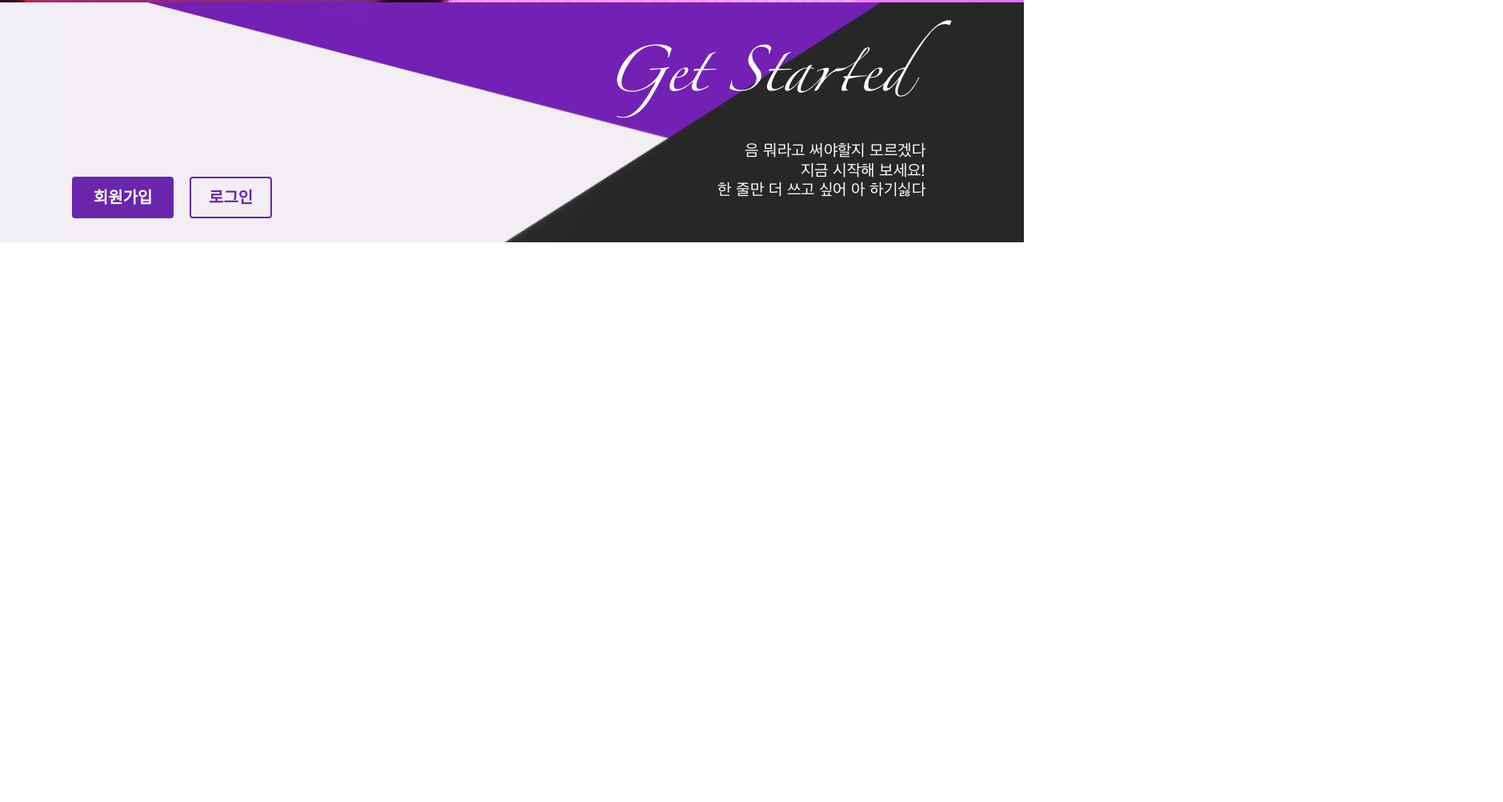
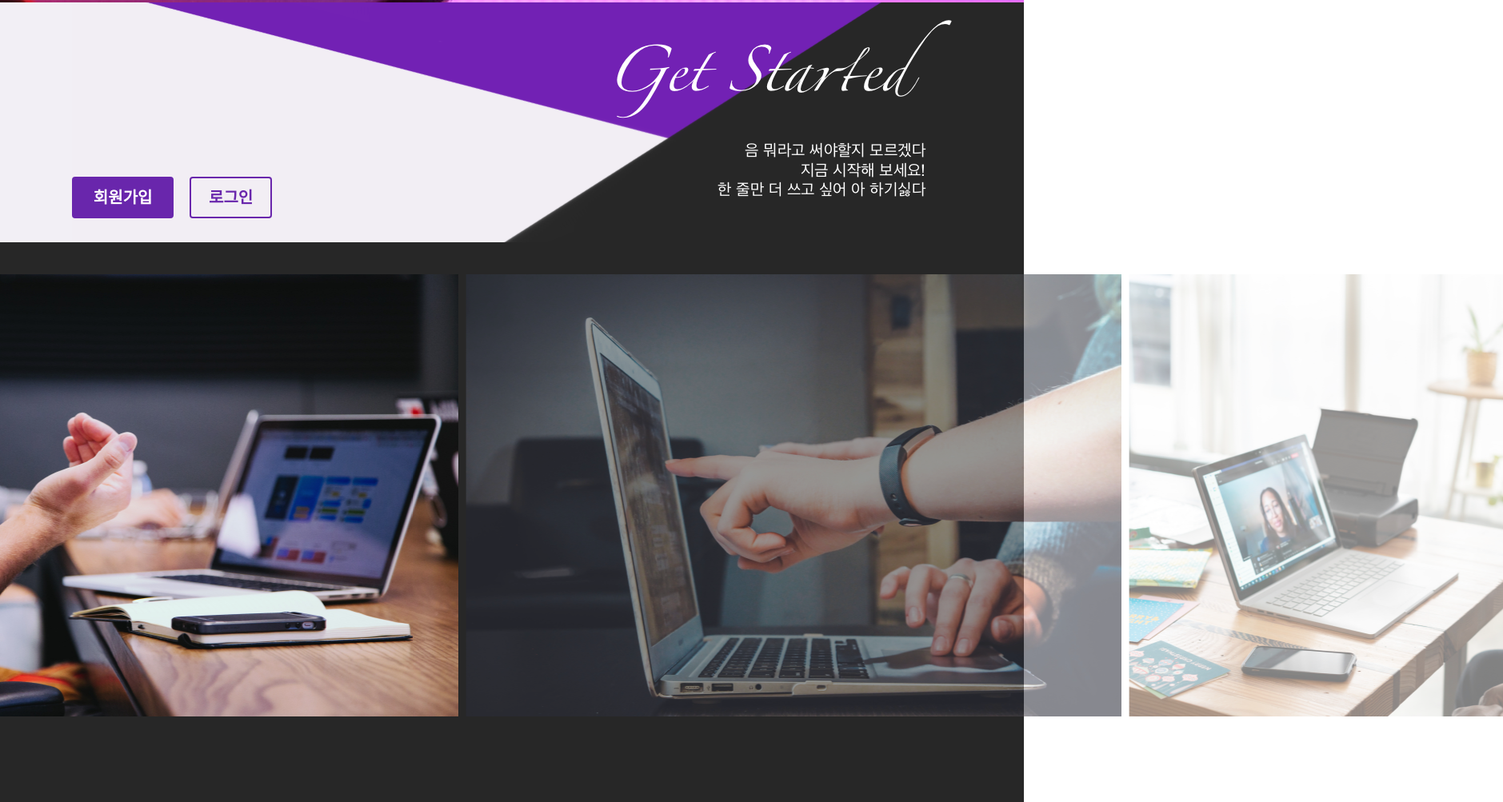
Before and after one commit to YerinKim929/anonymous-web, a plain HTML site: page index.html in a window 1280 px wide. Shown: the part 697-1700 px from the top of the page at 80% size, 1879 px wide, since content can reach past the window. Before the commit the page ends 1500 px from the top, so only its background shows below. Drawn offline with nearby package versions, Linux system fonts and the light colour scheme.

Commit message:
Add picture section

```diff
--- a/css/main.css
+++ b/css/main.css
@@ -165,3 +165,28 @@ header .main-menu ul.menu li a:hover {
 .start .btn-group .btn.sign-in {
   width: 120px;
 }
+
+/* PICTURE */
+.picture {
+  height: 700px;
+  background-color: #272727;
+  position: relative;
+}
+.picture .swiper-container {
+  width: calc(819px * 3 + 20px);
+  height: 553px;
+  position: absolute;
+  top: 40px;
+  left: 50%;
+  margin-left: calc(
+    (819px * 3 + 20px) / -2
+  ); /*마이너스 값으로 가로 너비 절반 만큼의 값 입력 */
+}
+.picture .swiper-slide {
+  opacity: 0.5;
+  transition: opacity 1s;
+  position: relative;
+}
+.picture .swiper-slide-active {
+  opacity: 1;
+}
--- a/index.html
+++ b/index.html
@@ -28,6 +28,13 @@
       referrerpolicy="no-referrer"
     ></script>
     <link rel="stylesheet" href="./css/main.css" />
+
+    <!-- SWIPER -->
+    <link
+      rel="stylesheet"
+      href="https://unpkg.com/swiper@6.8.4/swiper-bundle.min.css"
+    />
+    <script src="https://unpkg.com/swiper@6.8.4/swiper-bundle.min.js"></script>
 
     <script defer src="./js/main.js"></script>
   </head>
@@ -70,5 +77,28 @@
         </div>
       </div>
     </section>
+
+    <!-- PICTRUE -->
+    <section class="picture">
+      <div class="swiper-container">
+        <div class="swiper-wrapper">
+          <div class="swiper-slide">
+            <img src="./images/picture_slide1.jpg" alt="PICTURE 1" />
+          </div>
+          <div class="swiper-slide">
+            <img src="./images/picture_slide2.jpg" alt="PICTURE 2" />
+          </div>
+          <div class="swiper-slide">
+            <img src="./images/picture_slide3.jpg" alt="PICTURE 3" />
+          </div>
+          <div class="swiper-slide">
+            <img src="./images/picture_slide4.jpg" alt="PICTURE 4" />
+          </div>
+          <div class="swiper-slide">
+            <img src="./images/picture_slide5.jpg" alt="PICTURE 5" />
+          </div>
+        </div>
+      </div>
+    </section>
   </body>
 </html>
--- a/js/main.js
+++ b/js/main.js
@@ -1,4 +1,4 @@
-// VISUAL애서 애플리케이션 제목이 나타나는 효과 (하나 더 추가할 것)
+// VISUAL애서 애플리케이션 제목이 나타나는 효과
 const fadeEls = document.querySelectorAll(".visual .fade-in");
 fadeEls.forEach(function (fadeEl, index) {
   gsap.to(fadeEl, 1, {
@@ -6,3 +6,14 @@ fadeEls.forEach(function (fadeEl, index) {
     opacity: 1,
   });
 });
+
+// new Swiper(선택자, 옵션)
+new Swiper(".picture .swiper-container", {
+  slidesPerView: 3, // 한번에 보여줄 슬라이드 개수
+  spaceBetween: 10, // 슬라이드 사이 여백
+  centeredSlides: true, // 1번 슬라이드가 가운데 보이기
+  loop: true,
+  autoplay: {
+    delay: 5000, // 5초
+  },
+});
```
Also changed, not shown: images/picture_slide1.jpg (added), images/picture_slide2.jpg (added), images/picture_slide3.jpg (added), images/picture_slide4.jpg (added), images/picture_slide5.jpg (added).
